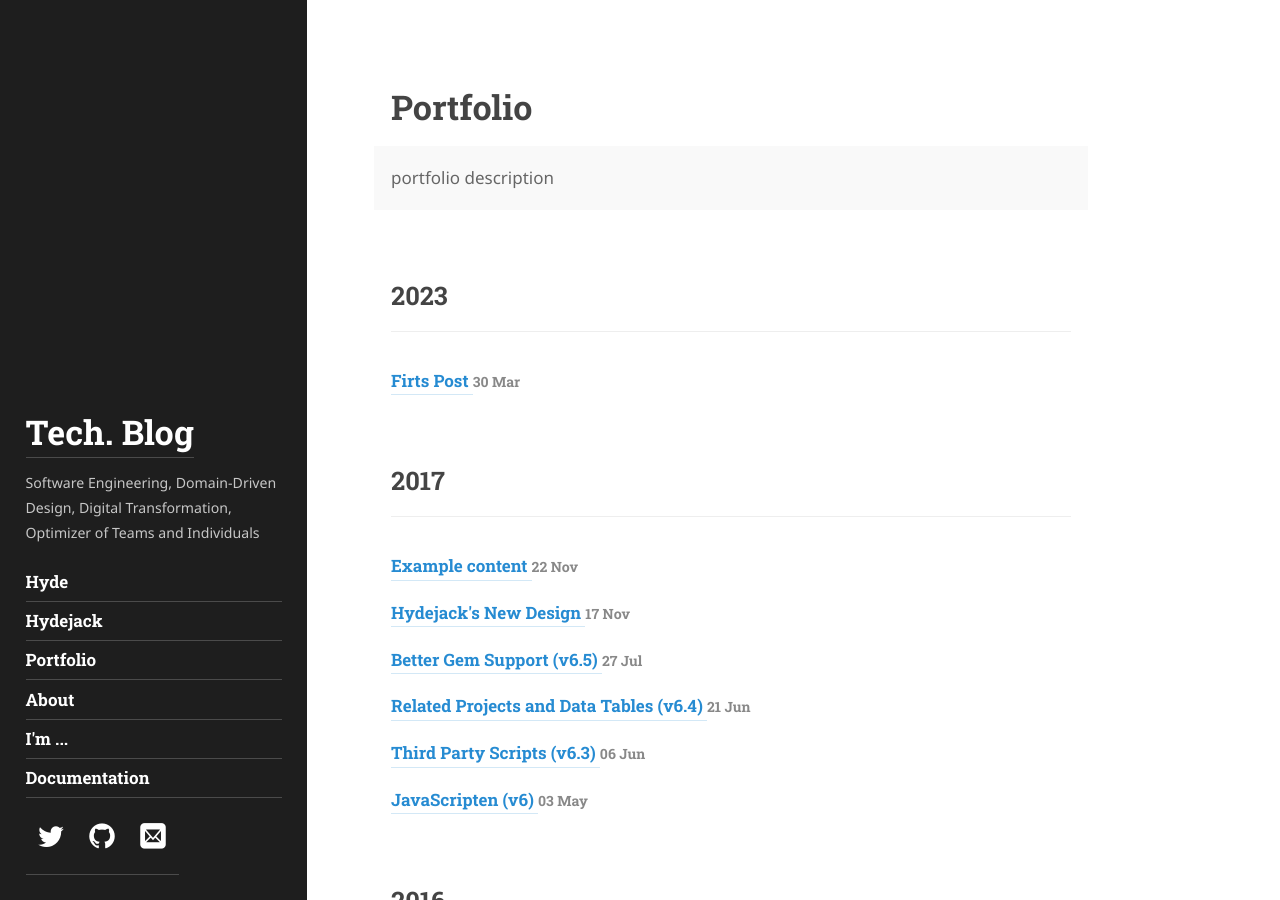
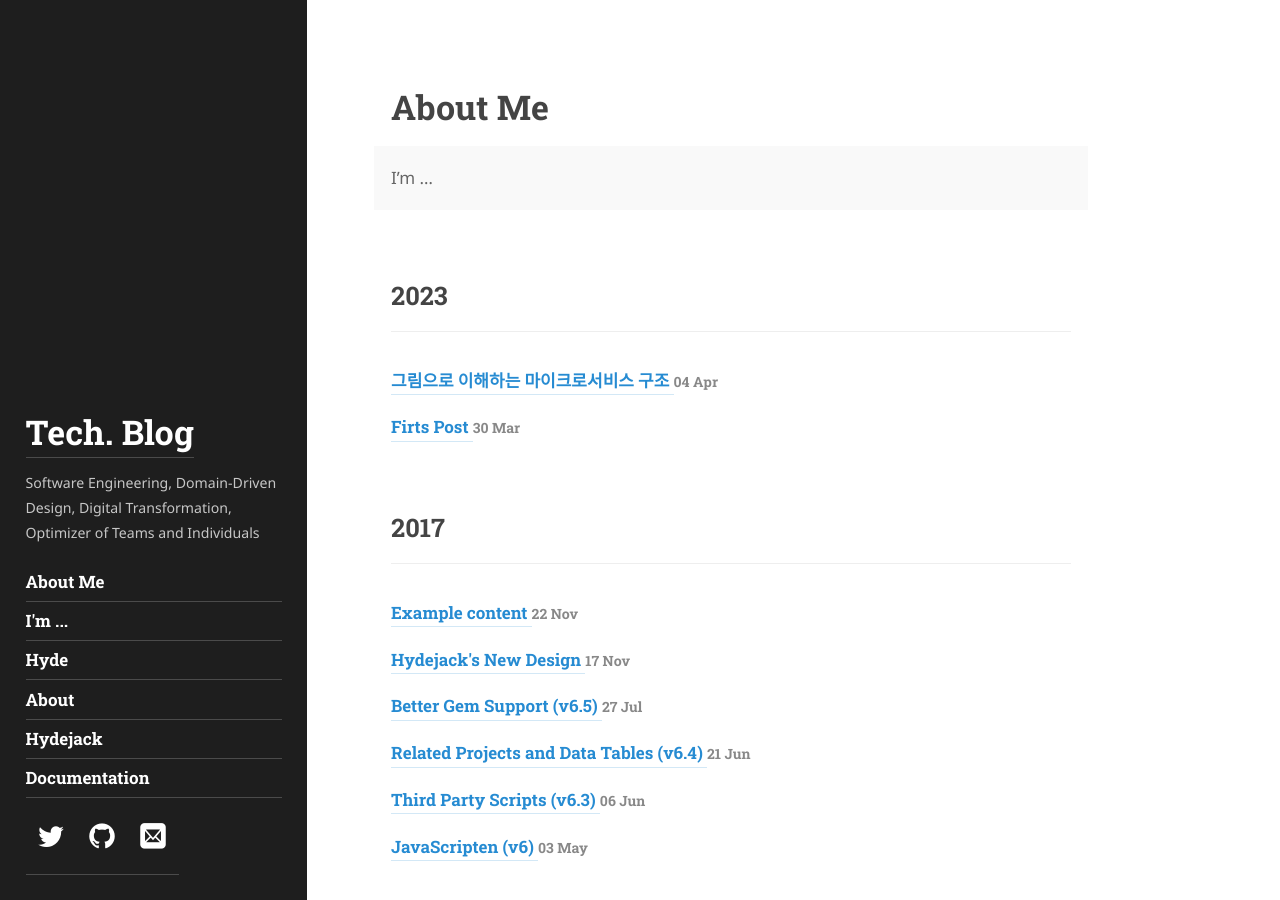
Before and after one commit to haesiku/haesiku.github.io, a Jekyll site: the page built from _featured_tags/AboutMe.md, in a window 1280 px wide and 900 px high. Built offline with Jekyll 4.4.1, drawn with Linux system fonts in a browser that asks for light colours; some web fonts are replaced.

Commit message:
add left menu: book, and posting in book

```diff
--- a/_featured_tags/Portfolio.md
+++ b/_featured_tags/AboutMe.md
@@ -1,11 +1,11 @@
 ---
 layout: list
-title: Portfolio
-slug: portfolio
+title: About Me
+slug: aboutme
 menu: true
-order: 3
+order: 1
 description: >
-  portfolio description
+  I'm ...
 accent_color: '#268bd2'
 accent_image:
   background: '#202020'
--- /dev/null
+++ b/_posts/book/2023-04-04-microservice-to-study-with-picture.md
@@ -0,0 +1,25 @@
+---
+layout: post
+title: 그림으로 이해하는 마이크로서비스 구조
+description: >
+  저자 : 다루사와 히로유키, 사사키 아츠모리, 모리야마 교헤이, 마츠이 마나부, 이시이 신이치, 미야케 쓰요시
+  역자 : 김완섭
+  출판사 : JPub
+tags: [book]
+author: author2
+canonical_url: https://jpub.tistory.com
+---
+
+[Jekyll](https://jekyllrb.com) is a static site generator, an open-source tool for creating simple yet powerful websites of all shapes and sizes. From [the project's readme](https://github.com/mojombo/jekyll/blob/master/README.markdown):
+
+**NOTE**: This post is outdated and only included for legacy reasons.
+See the [Documentation][docs]{:.heading.flip-title} for up-to-date instructions.
+{:.message}
+
+  > Jekyll is a simple, blog aware, static site generator. It takes a template directory [...] and spits out a complete, static website suitable for serving with Apache or your favorite web server. This is also the engine behind GitHub Pages, which you can use to host your project’s page or blog right here from GitHub.
+
+It's an immensely useful tool and one we encourage you to use here with Hyde.
+
+Find out more by [visiting the project on GitHub](https://github.com/mojombo/jekyll).
+
+[docs]: ../docs/7.5.2/index.md
```
Also changed, not shown: _featured_tags/book.md (renamed from _featured_tags/Iam.md, +1 -1 lines), _featured_tags/hyde.md (+1 -1 lines), _featured_tags/hydejack.md (+1 -1 lines).
